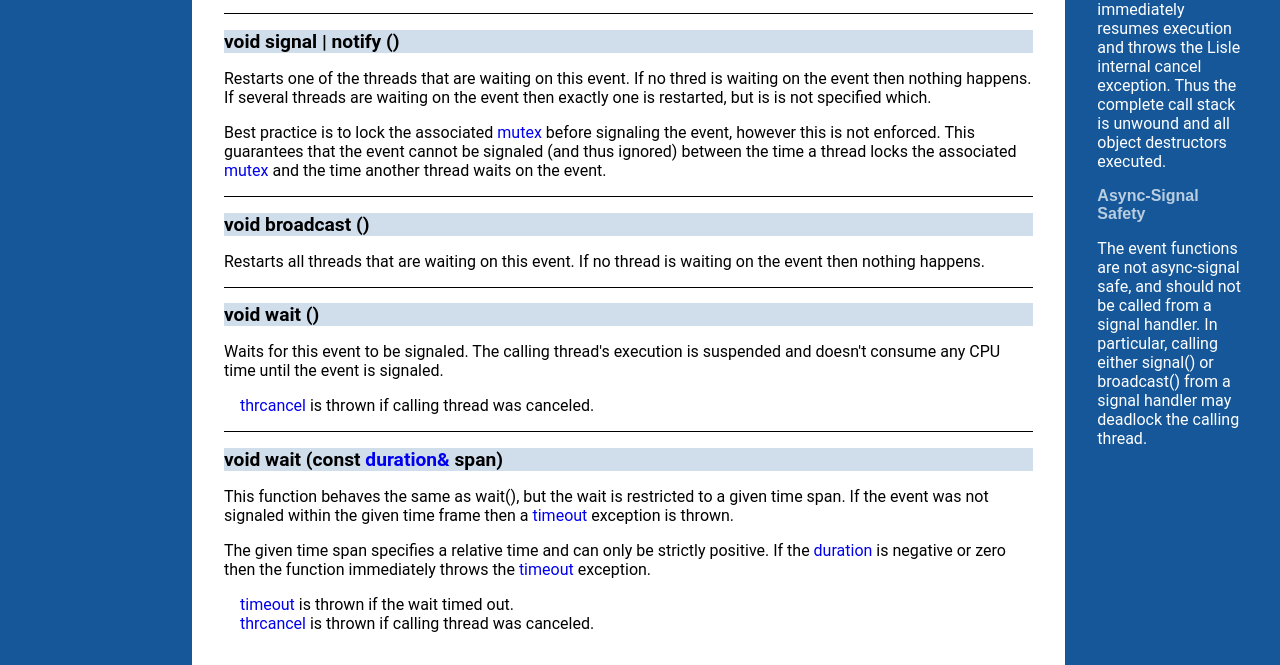
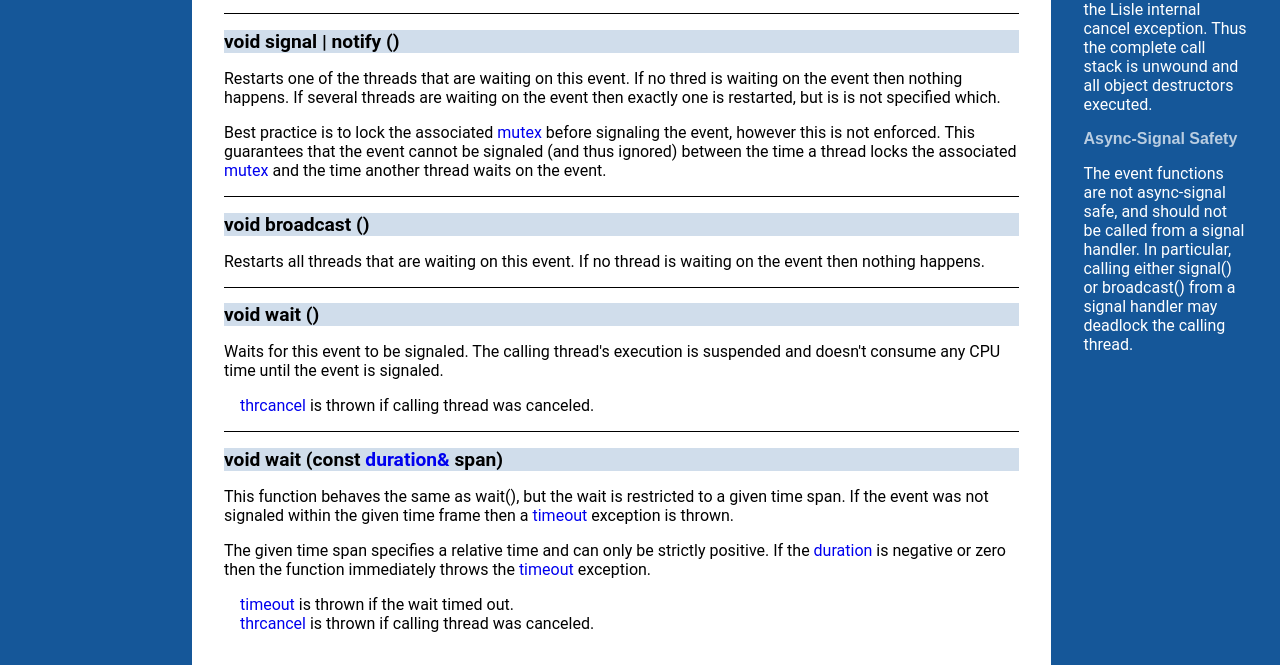
Before and after one commit to Norinil/Lisle, a plain HTML site: page docs/event.html in a window 1280 px wide. Shown: the part 665-1330 px from the top of the page. Drawn offline with Linux system fonts and the light colour scheme.

Commit message:
Give the class summary more space.
Shorex needs a bit more space to fit the (access) is normal font.

```diff
--- a/docs/class.css
+++ b/docs/class.css
@@ -5,7 +5,7 @@
 
 aside {
 	display: block;
-	width: 360px;
+	width: 400px;
 	background-color: rgb(21, 87, 153);
 	color: rgba(255, 255, 255, 1.0);
 	padding: 16px 32px 16px 32px;
```
